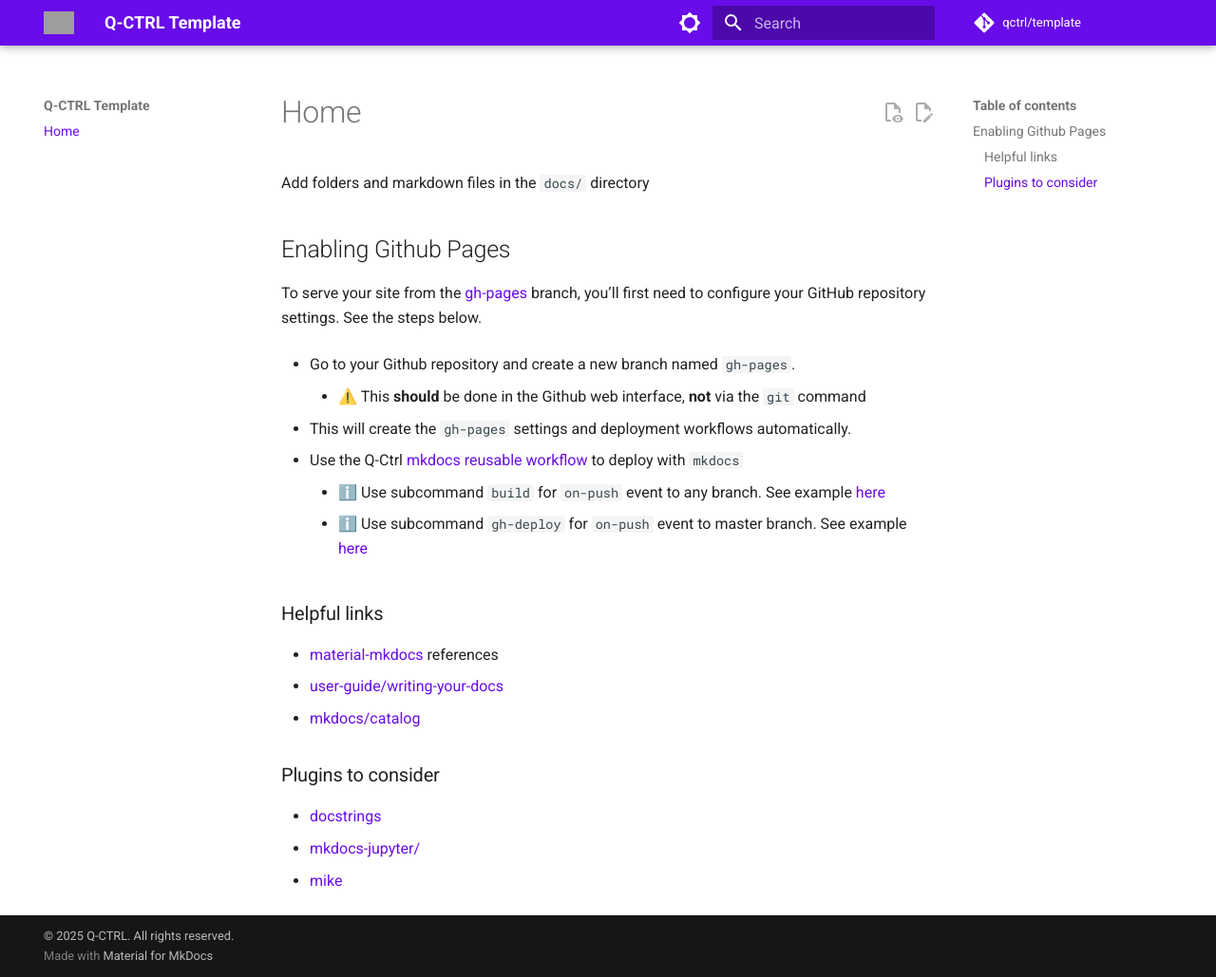
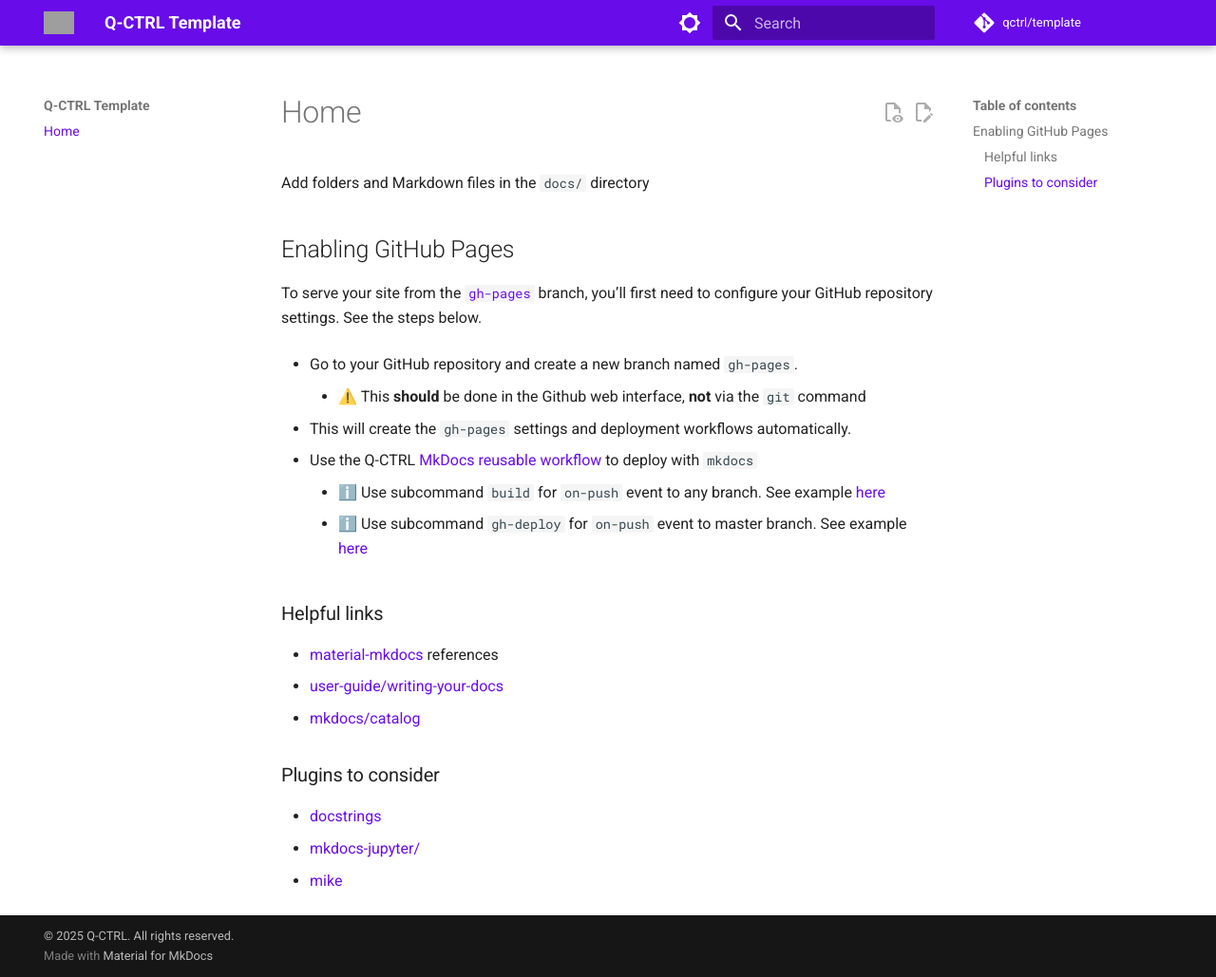
Before and after one commit to qctrl/template, an MkDocs documentation site: the page built from docs/index.md, in a window 1280 px wide and 1029 px high. Shown: the whole window at 95% size. Built offline with MkDocs 1.6.1 and Material for MkDocs 9.7.7, drawn with Linux system fonts in a browser that asks for light colours; comment, search, counter and statistics services are not loaded; grey boxes are pictures that could not be loaded.

```diff
--- a/docs/index.md
+++ b/docs/index.md
@@ -1,17 +1,17 @@
 # Home
 
-Add folders and markdown files in the `docs/` directory
+Add folders and Markdown files in the `docs/` directory
 
-## Enabling Github Pages
+## Enabling GitHub Pages
 
-To serve your site from the [gh-pages](https://docs.github.com/en/pages/getting-started-with-github-pages/what-is-github-pages) branch, you’ll first need to configure your GitHub repository settings. See the steps below.
+To serve your site from the [`gh-pages`](https://docs.github.com/en/pages/getting-started-with-github-pages/what-is-github-pages) branch, you’ll first need to configure your GitHub repository settings. See the steps below.
 
-- Go to your Github repository and create a new branch named `gh-pages`.
+- Go to your GitHub repository and create a new branch named `gh-pages`.
     - ⚠️ This **should** be done in the Github web interface, **not** via the `git` command
 
 - This will create the `gh-pages` settings and deployment workflows automatically.
 
-- Use the Q-Ctrl [mkdocs reusable workflow](https://qctrl.github.io/reusable-workflows/workflows/#mkdocs-build-and-deploy) to deploy with `mkdocs`
+- Use the Q-CTRL [MkDocs reusable workflow](https://qctrl.github.io/reusable-workflows/workflows/#mkdocs-build-and-deploy) to deploy with `mkdocs`
     - ℹ️ Use subcommand `build` for `on-push` event to any branch. See example [here](https://github.com/qctrl/reusable-workflows/blob/master/.github/workflows/build-docs.yaml)
     - ℹ️ Use subcommand `gh-deploy` for `on-push` event to master branch. See example [here](https://github.com/qctrl/reusable-workflows/blob/master/.github/workflows/deploy-docs.yaml)
 
```
